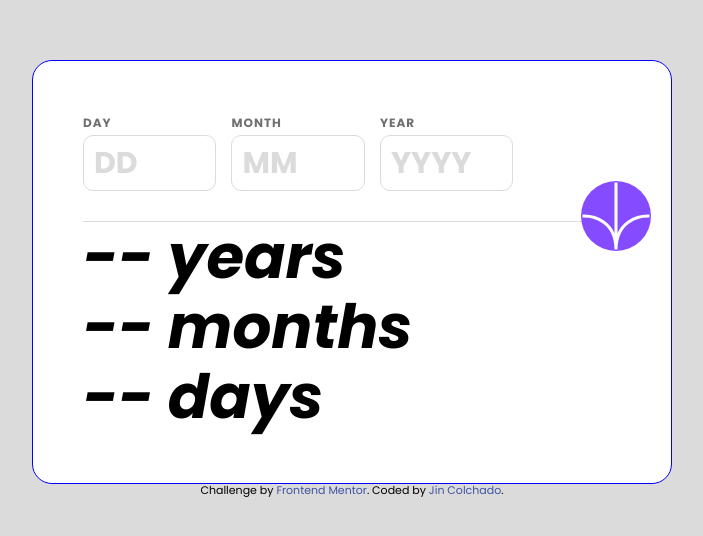
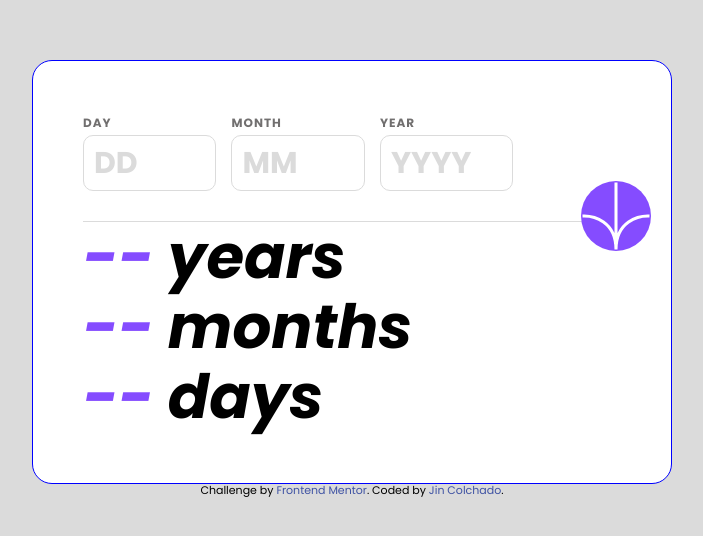
Before and after one commit to jincol/age_calculator, a website: page index.html in a window 1280 px wide. Shown: the part 122-658 px from the top of the page, without its empty margins (288-991 px from the left). Drawn offline with Linux system fonts and the light colour scheme; files that its build step writes are made by us from their sources; files whose address does not match are found by name.

Commit message:
Add files via upload

```diff
--- a/index.html
+++ b/index.html
@@ -37,9 +37,9 @@
       <img class="btn" src="./assets/images/icon-arrow.svg" alt="Icono">
     </div>
     <div class="contenedor_result">
-      <h4><span class="date_fecha_y">--</span> years</h4>
-      <h4><span class="date_fecha_m">--</span> months</h4>
-      <h4><span class="date_fecha_d">--</span> days</h4>
+      <h4><span class="date_fecha date_fecha_y">--</span> years</h4>
+      <h4><span class="date_fecha date_fecha_m">--</span> months</h4>
+      <h4><span class="date_fecha date_fecha_d">--</span> days</h4>
     </div>
   </div>
   <div class="attribution">
--- a/src/js/app.js
+++ b/src/js/app.js
@@ -111,7 +111,7 @@ function calcular() {
     dias = obtenerDiasDelMes(mesValue, anioValue) - (diaValue - d_dia);
   }
 
-  if (anioValue > d_año) {
+  if (anioValue > d_año || mesValue > 12 ) {
     invalido();
   } else {
     cambiar(dias, meses, años);
```
Also changed, not shown: build/js/app.js.
